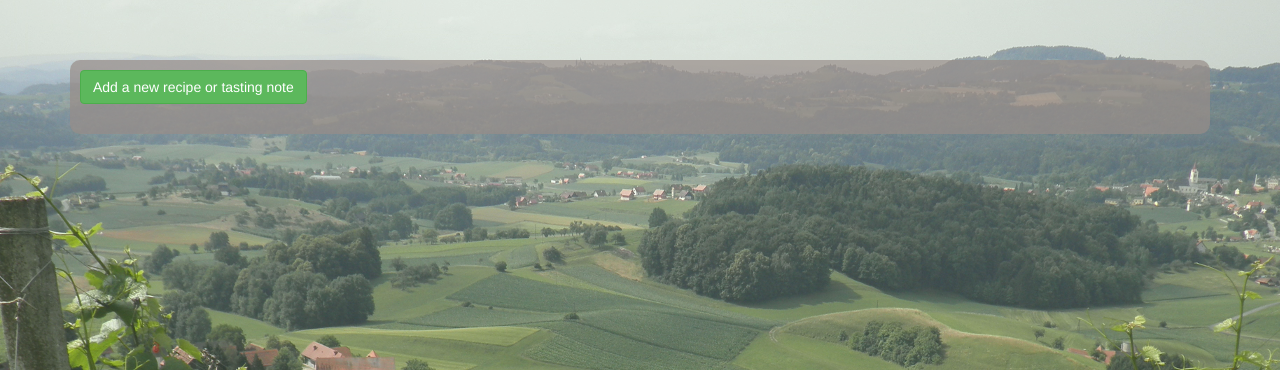
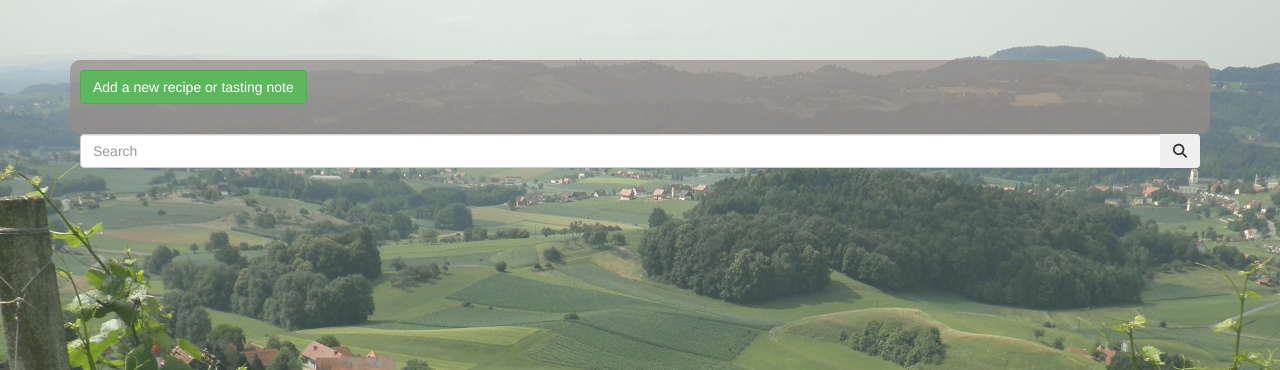
Before and after one commit to drmatthews/recipebox, a Django app: page /wines/ in a window 1280 px wide. Shown: the part 50-420 px from the top of the page. Run offline with Django 3.2, Linux system fonts and the light colour scheme; the visitor is signed in with stand-in values (Sample User, id 1); data that the repository does not hold is empty; parts of the project's set-up code (start-up, migrations or seed data) failed here and were passed over; some libraries are stand-ins or nearby versions.

Commit message:
searching recipes and wines with ajax

```diff
--- a/recipebox/recipes/views.py
+++ b/recipebox/recipes/views.py
@@ -376,9 +376,9 @@ def recipe_search(request):
             reduce(operator.and_,
                    (Q(description__icontains=q) for q in query_list))
         )
-        ids = [r.id for r in result]
+        ids = ['recipe_'+str(r.id) for r in result]
     else:
         ids = []
 
-    data = {'recipe_id_list': ids}
+    data = {'id_list': ids}
     return JsonResponse(data)
--- a/recipebox/templates/base.html
+++ b/recipebox/templates/base.html
@@ -267,31 +267,60 @@
           });
         }
 
-        $('#search-query').on('change',function() {
-          var query = $('#search-query').val(),
-              recipes = $('.row').find('.recipe'),
-              num_recipes = recipes.length;
-          $.get("{% url 'recipe_search' %}",{"q": query}, function(data){
-            var num_results = data.recipe_id_list.length
+        function search (search_type){
+
+
+          var query = $('#'+search_type+'-search-query').val(),
+              elements = $('.row').find('.'+search_type),
+              num_elements = elements.length;
+              var element_ids = [];
+
+          for (i = 0; i < num_elements; i++) {
+            element_ids.push($(elements[i]).attr('id'))
+          }
+          console.log(element_ids)
+          var search_url = "/"+search_type+"s/search/";
+          $.get(search_url,{"q": query}, function(data){
+            var num_results = data.id_list.length;
             if (num_results > 0) {
-              for (i = 0; i < num_recipes; i++) {
-                for (j = 0; j < num_results; j++){
-                  var recipe_el = recipes[i];
-                  var recipe_id = $(recipe_el).attr('id');
-                  var result_id = 'recipe_'+data.recipe_id_list[j]
-                  if (recipe_id != result_id){
-                    $(recipe_el).hide();
-                  }
-                }
+              var to_hide = [];
+              var i = 0;
+              $.grep(element_ids, function(el) {
+                  if ($.inArray(el, data.id_list) == -1) to_hide.push(el);
+                  i++;
+              });
+              for (j = 0; j < to_hide.length; j++) {
+                $('#'+to_hide[j]).hide();
               }
             } else {
-              for (i = 0; i < num_recipes; i++) {
-                var recipe_el = recipes[i];
-                $(recipe_el).show();
+              for (i = 0; i < num_elements; i++) {
+                var el = elements[i];
+                $(el).show();
               }
             }
           });
+        }
+
+        $('#recipe-search-query').keypress(function (e) {
+          if (e.which == 13) {
+            search("recipe");
+          }
         });
+
+        $('#recipe-search-button').on('click',function () {
+            search("recipe");
+        });
+
+        $('#wine-search-query').keypress(function (e) {
+          if (e.which == 13) {
+            search("wine");
+          }
+        });
+
+        $('#wine-search-button').on('click',function () {
+            search("wine");
+        });
+
       </script>
     {% endblock javascript %}
   </body>
--- a/recipebox/templates/recipes/recipes.html
+++ b/recipebox/templates/recipes/recipes.html
@@ -19,8 +19,8 @@
 
 	<div class="search">
 		<div class="input-group">
-		  <input id="search-query" type="text" class="form-control" name="q" placeholder="Search">
-		  <span class="input-group-addon"><span class="fa fa-search" aria-hidden="true"></span></span>
+		  <input id="recipe-search-query" type="text" class="form-control" name="q" placeholder="Search">
+		  <span class="input-group-btn"><button id="recipe-search-button" class="btn btn-secondary" type="button"><span class="fa fa-search" aria-hidden="true"></span></button></span>
 		</div>
 	</div>
 	{% if recipe_list %}
--- a/recipebox/templates/wines/winenotes.html
+++ b/recipebox/templates/wines/winenotes.html
@@ -16,10 +16,17 @@
 		<a class="btn btn-success" href="{% url 'dashboard' %}">Add a new recipe or tasting note</a>
 	</div>
 
+	<div class="search">
+		<div class="input-group">
+		  <input id="wine-search-query" type="text" class="form-control" name="q" placeholder="Search">
+		  <span class="input-group-btn"><button id="wine-search-button" class="btn btn-secondary" type="button"><span class="fa fa-search" aria-hidden="true"></span></button></span>
+		</div>
+	</div>
+
 	{% if wine_list %}
 		<div class="row">
 	    {% for wine in wine_list %}
-	    	<div id="wine_{{ wine.id }}" class="col-md-3">
+	    	<div id="wine_{{ wine.id }}" class="wine col-md-3">
 		    	<div class="card text-xs-center">
 		    		<div class="card-block">
 		    			<h5 class="card-title">{{ wine.title }}</h5>
--- a/recipebox/wines/urls.py
+++ b/recipebox/wines/urls.py
@@ -12,4 +12,5 @@ urlpatterns = [
     url(r'^delete-note/(?P<wine_id>[0-9]+)/$', views.wine_delete, name='delete_wine'),
     url(r'^delete-note/$', views.wine_delete_ajax, name='delete_wine_ajax'),
     url(r'^(?P<wine_id>[0-9]+)/$', views.wine_show, name='show_wine'),
+    url(r'^search/$', views.wine_search, name='wine_search'),
 ]
--- a/recipebox/wines/views.py
+++ b/recipebox/wines/views.py
@@ -2,6 +2,7 @@ from __future__ import absolute_import
 
 from django.shortcuts import get_object_or_404, render, redirect
 from django.http import HttpResponseRedirect, HttpResponse
+from django.http import JsonResponse
 from django.core.urlresolvers import reverse
 from django.contrib import auth,messages
 from django.contrib.auth.decorators import login_required
@@ -10,10 +11,12 @@ from django.contrib.auth.views import login
 from django.core.files import File
 from django.core.files.temp import NamedTemporaryFile
 from django.forms.models import model_to_dict
+from django.db.models import Q
 
 from .models import WineNote
 from .forms import WineNoteForm
 
+import operator
 import urllib2
 from bs4 import BeautifulSoup
 
@@ -75,3 +78,22 @@ def wine_delete_ajax(request):
         wine = get_object_or_404(WineNote, pk=wine_id)
         wine.delete()
         return redirect('wines')
+
+def wine_search(request):
+
+    result = WineNote.objects.all()
+    query = request.GET.get('q')
+    if query:
+        query_list = query.split()
+        result = result.filter(
+            reduce(operator.and_,
+                   (Q(title__icontains=q) for q in query_list)) |
+            reduce(operator.and_,
+                   (Q(description__icontains=q) for q in query_list))
+        )
+        ids = ['wine_'+str(r.id) for r in result]
+    else:
+        ids = []
+
+    data = {'id_list': ids}
+    return JsonResponse(data)
```
